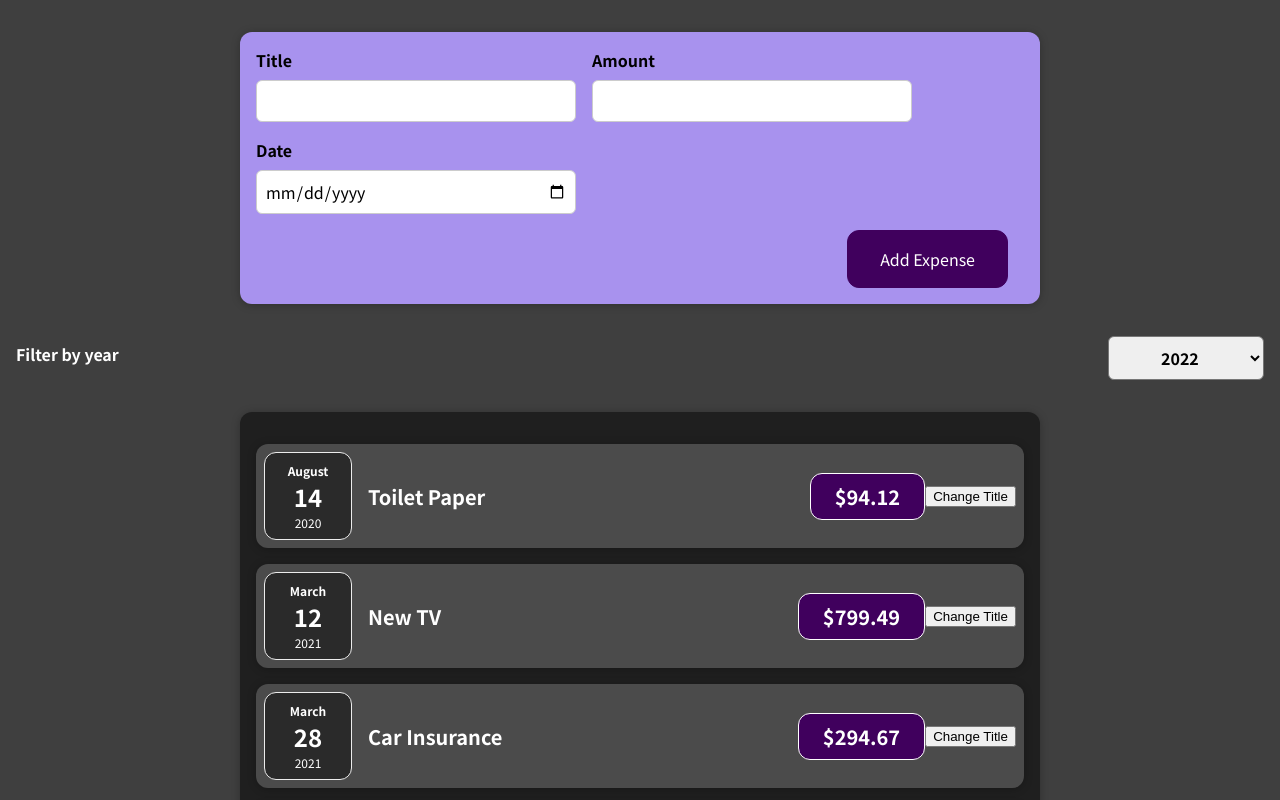
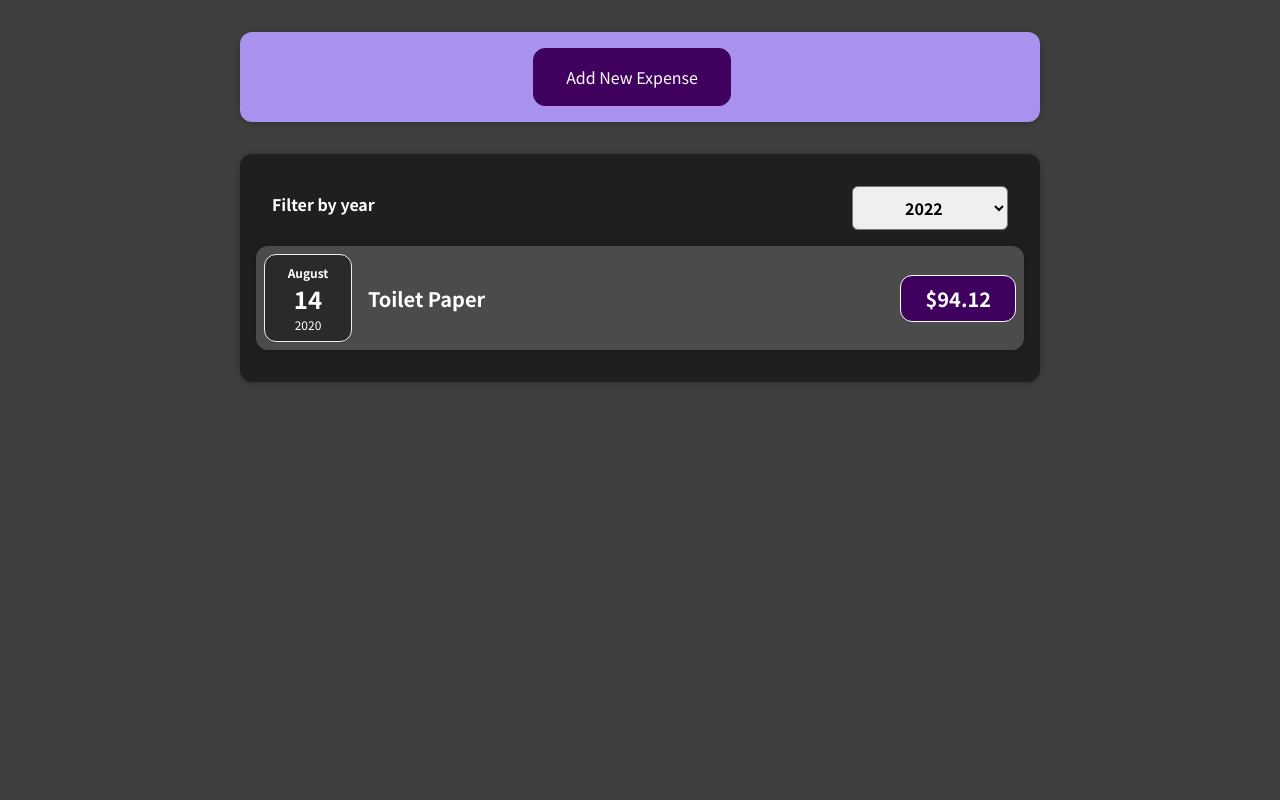
Before and after one commit to bjorntirsen/expense-tracker, a React (Create React App) app: page / in a window 1280 px wide. Shown: the top 800 px of the page. Built offline with nearby package versions, Linux system fonts and the light colour scheme.

Commit message:
:sparkles: Hide New Expense Form

```diff
--- a/src/App.js
+++ b/src/App.js
@@ -1,8 +1,9 @@
+import { useState } from 'react';
+
 import Expenses from './components/Expenses/Expenses';
 import { NewExpense } from './components/NewExpense/NewExpense';
 
-const App = () => {
-  const expenses = [
+const DUMMY_EXPENSES = [
   {
     id: 'e1',
     title: 'Toilet Paper',
@@ -24,15 +25,29 @@ const App = () => {
   },
 ];
 
+const App = () => {
+  const [expenses, setExpenses] = useState(DUMMY_EXPENSES);
+  const [filteredExpenses, setFilteredExpenses] = useState(null);
+
   const addExpenseHandler = (expense) => {
-    console.log('In App.js');
-    console.log(expense);
+    setExpenses((prevExpenses) => {
+      return [expense, ...prevExpenses];
+    });
+  };
+
+  const filterExpensesHandler = (year) => {
+    setFilteredExpenses(
+      expenses.filter((expense) => expense.date.getFullYear() === year)
+    );
   };
 
   return (
     <div className='App'>
       <NewExpense onAddExpense={addExpenseHandler} />
-      <Expenses items={expenses} />
+      <Expenses
+        filterExpenses={filterExpensesHandler}
+        items={filteredExpenses ? filteredExpenses : expenses}
+      />
     </div>
   );
 };
--- a/src/components/Expenses/ExpenseItem.js
+++ b/src/components/Expenses/ExpenseItem.js
@@ -1,25 +1,18 @@
-import { useState } from 'react';
-
 import Card from '../UI/Card';
 import ExpenseDate from './ExpenseDate';
 import './ExpenseItem.css';
 
 const ExpenseItem = (props) => {
-  const [title, setTitle] = useState(props.title);
-
-  const clickHandler = () => {
-    setTitle('Mirasol') ;
-  };
-
   return (
+    <li>
       <Card className='expense-item'>
         <ExpenseDate date={props.date} />
         <div className='expense-item__description'>
-        <h2>{title}</h2>
+          <h2>{props.title}</h2>
           <div className='expense-item__price'>${props.amount}</div>
         </div>
-      <button onClick={clickHandler}>Change Title</button>
       </Card>
+    </li>
   );
 };
 
--- a/src/components/Expenses/Expenses.js
+++ b/src/components/Expenses/Expenses.js
@@ -1,34 +1,30 @@
 import { useState } from 'react';
 
 import Card from '../UI/Card';
-import ExpenseItem from './ExpenseItem';
 import './Expenses.css';
 import ExpensesFilter from './ExpensesFilter';
+import { ExpensesList } from './ExpensesList';
 
 const Expenses = (props) => {
-  let itemList = [];
-  const [enteredYear, setEnteredYear] = useState('');
+  const [filteredYear, setFilteredYear] = useState('2020');
 
-  props.items.forEach((expense) => {
-    itemList.push(
-      <ExpenseItem
-        title={expense.title}
-        amount={expense.amount}
-        date={expense.date}
-      ></ExpenseItem>
-    );
+  const filterChangeHandler = (expense) => {
+    setFilteredYear(expense);
+  };
+
+  const filteredExpenses = props.items.filter((expense) => {
+    return expense.date.getFullYear().toString() === filteredYear;
   });
-
-  const addYearSelectHandler = (expense) => {
-    console.log('In Expenses.js');
-    console.log(expense);
-    setEnteredYear(expense);
-  };
 
   return (
     <div>
-      <ExpensesFilter onYearSelect={addYearSelectHandler} />
-      <Card className='expenses'>{itemList}</Card>
+      <Card className='expenses'>
+        <ExpensesFilter
+          selected={filteredYear}
+          onYearSelect={filterChangeHandler}
+        />
+        <ExpensesList items={filteredExpenses} />
+      </Card>
     </div>
   );
 };
--- /dev/null
+++ b/src/components/Expenses/ExpensesList.css
@@ -0,0 +1,9 @@
+.expenses-list {
+  list-style: none;
+  padding: 0;
+}
+
+.expenses-list__fallback {
+  color: white;
+  text-align: center;
+}
--- /dev/null
+++ b/src/components/Expenses/ExpensesList.js
@@ -0,0 +1,21 @@
+import ExpenseItem from './ExpenseItem';
+import './ExpensesList.css';
+
+export const ExpensesList = (props) => {
+  if (props.items.length === 0) {
+    return <h2 className='expenses-list__fallback'>Found no expenses.</h2>;
+  }
+
+  return (
+    <ul className='expenses-list'>
+      {props.items.map((expense) => (
+        <ExpenseItem
+          key={expense.id}
+          title={expense.title}
+          amount={expense.amount}
+          date={expense.date}
+        />
+      ))}
+    </ul>
+  );
+};
--- a/src/components/NewExpense/ExpenseForm.js
+++ b/src/components/NewExpense/ExpenseForm.js
@@ -63,6 +63,7 @@ export const ExpenseForm = (props) => {
         </div>
       </div>
       <div className='new-expense__actions'>
+        <button type='button' onClick={props.onCancel}>Cancel</button>
         <button type='submit'>Add Expense</button>
       </div>
     </form>
--- a/src/components/NewExpense/NewExpense.js
+++ b/src/components/NewExpense/NewExpense.js
@@ -1,19 +1,35 @@
-import React from 'react';
+import { useState } from 'react';
+
 import { ExpenseForm } from './ExpenseForm';
 import './NewExpense.css';
 
 export const NewExpense = (props) => {
+  const [displayForm, setDisplayForm] = useState(false);
+
+  const onClickHandler = () => {
+    setDisplayForm(true);
+  };
+
+  const onCancelHandler = () => {
+    setDisplayForm(false);
+  }
+
   const saveExpenseDataHandler = (enteredExpenseData) => {
     const expenseData = {
       ...enteredExpenseData,
       id: Math.random().toString(),
     };
     props.onAddExpense(expenseData);
+    setDisplayForm(false);
   };
 
   return (
     <div className='new-expense'>
-      <ExpenseForm onSaveExpenseData={saveExpenseDataHandler} />
+      {displayForm ? (
+        <ExpenseForm onCancel={onCancelHandler} onSaveExpenseData={saveExpenseDataHandler} />
+      ) : (
+        <button onClick={onClickHandler}>Add New Expense</button>
+      )}
     </div>
   );
 };
```
Lines whose indentation alone changed are shown as unchanged.
